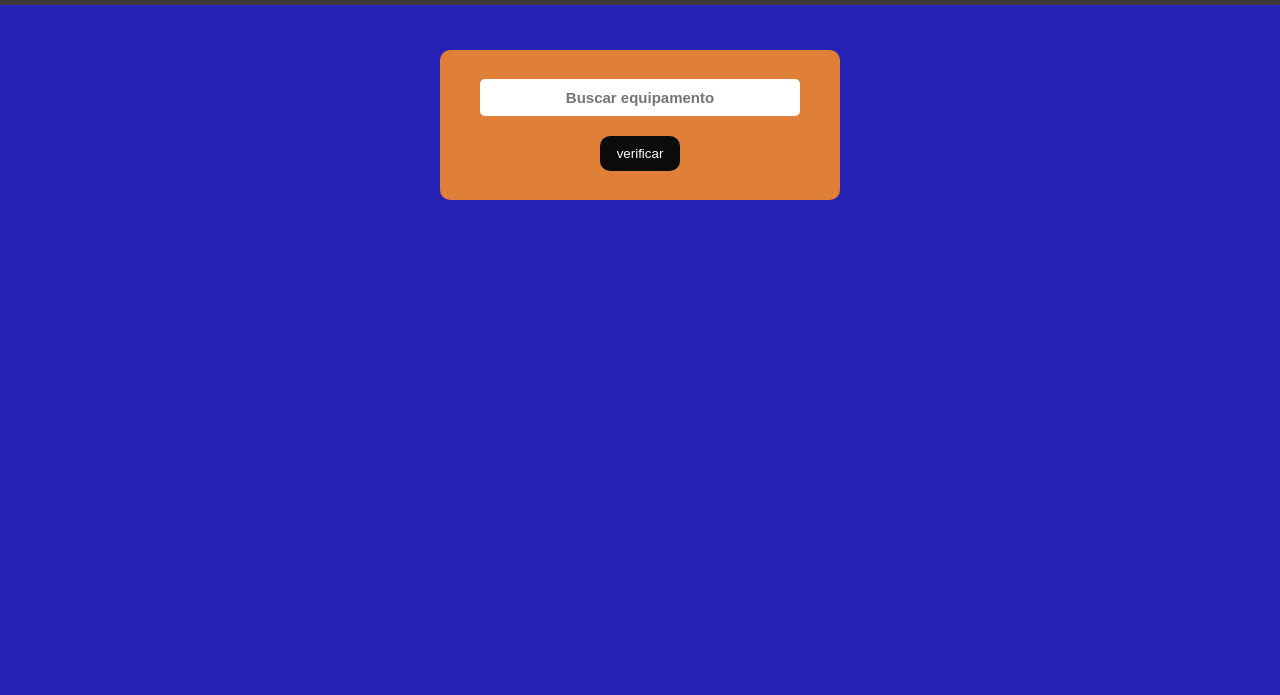
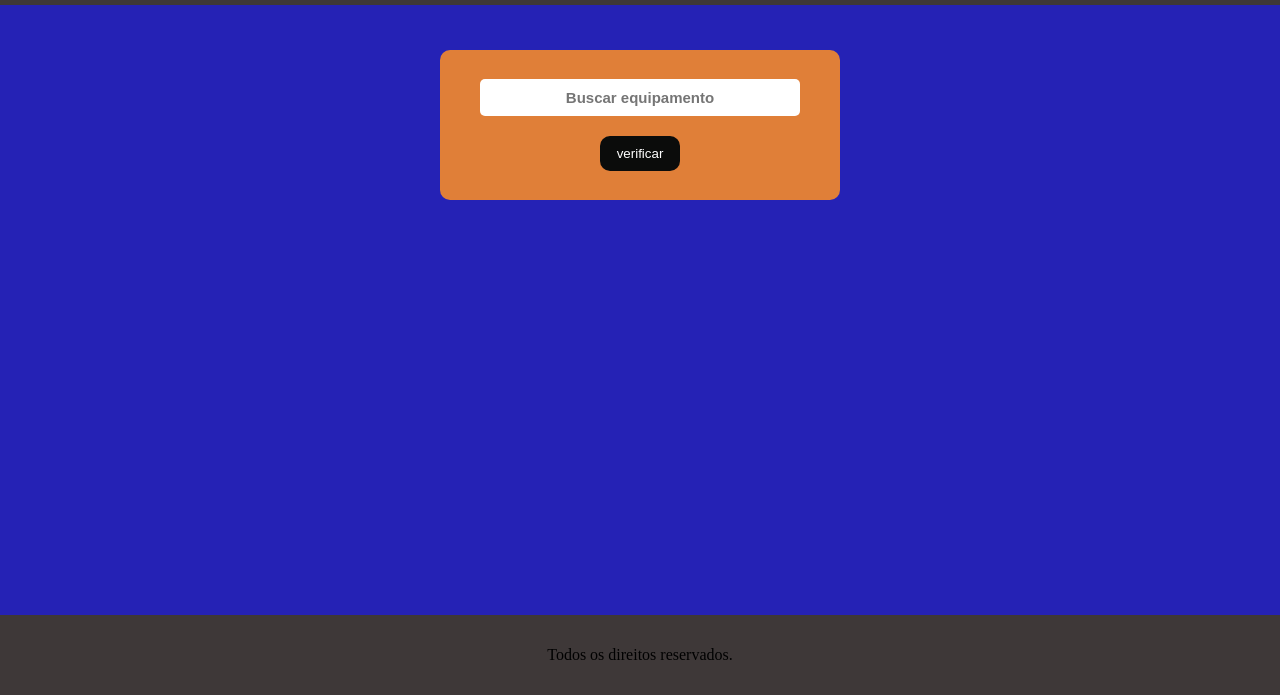
Before and after one commit to titicos/VERIFICADOR, a plain HTML site: page index.html in a window 1280 px wide. Shown: the part 115-810 px from the top of the page. Drawn offline with Linux system fonts and the light colour scheme.

Commit message:
adicionado footer

```diff
--- a/index.html
+++ b/index.html
@@ -36,4 +36,8 @@
 
   <script src="script.js"></script>
 </body>
+
+<footer>
+  <p>Todos os direitos reservados.</p>
+</footer>
 </html>
--- a/style.css
+++ b/style.css
@@ -91,3 +91,11 @@ header{
 .visivel{
     display: block;
 }
+
+footer{
+    height: 10vh;
+    background-color: rgb(62, 56, 56);
+    display: flex;
+    align-items: center;
+    justify-content: center;
+}
```
